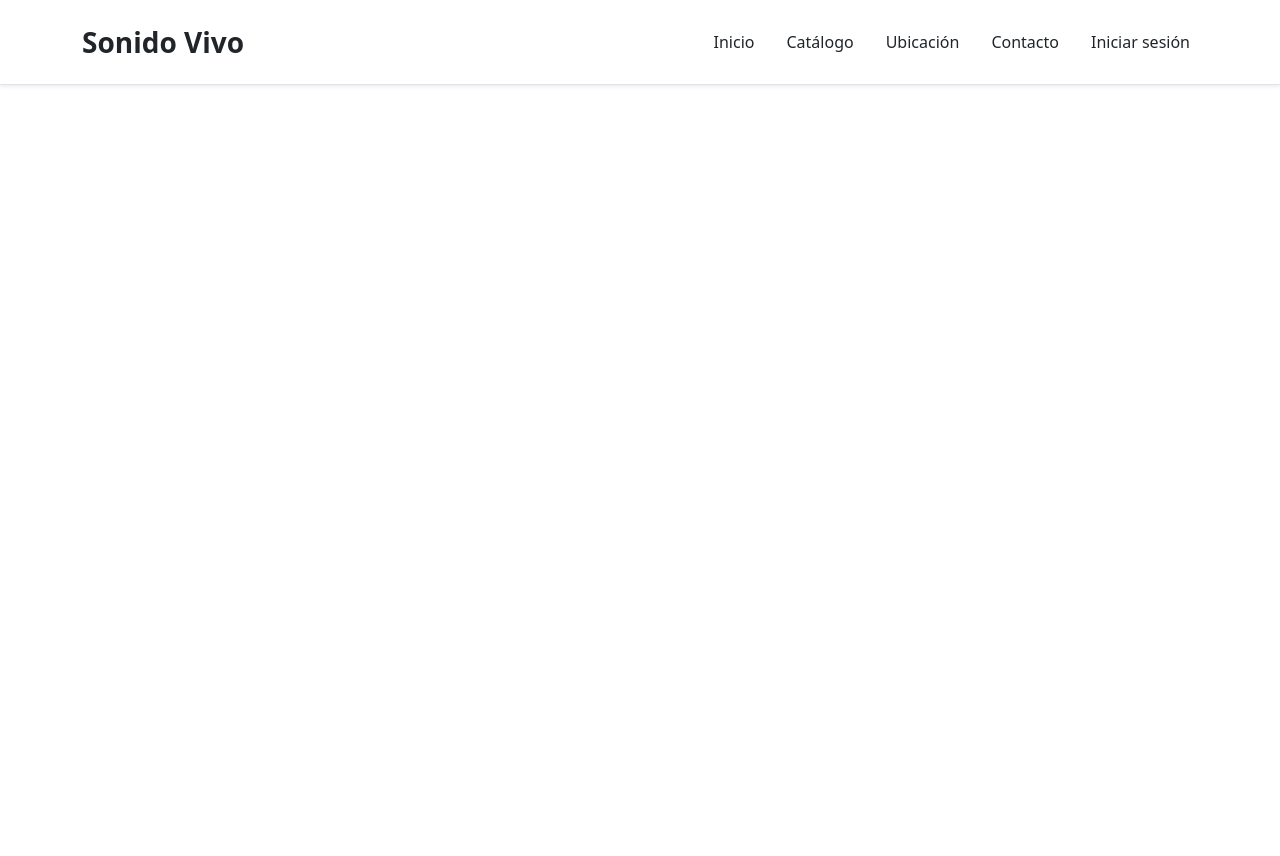
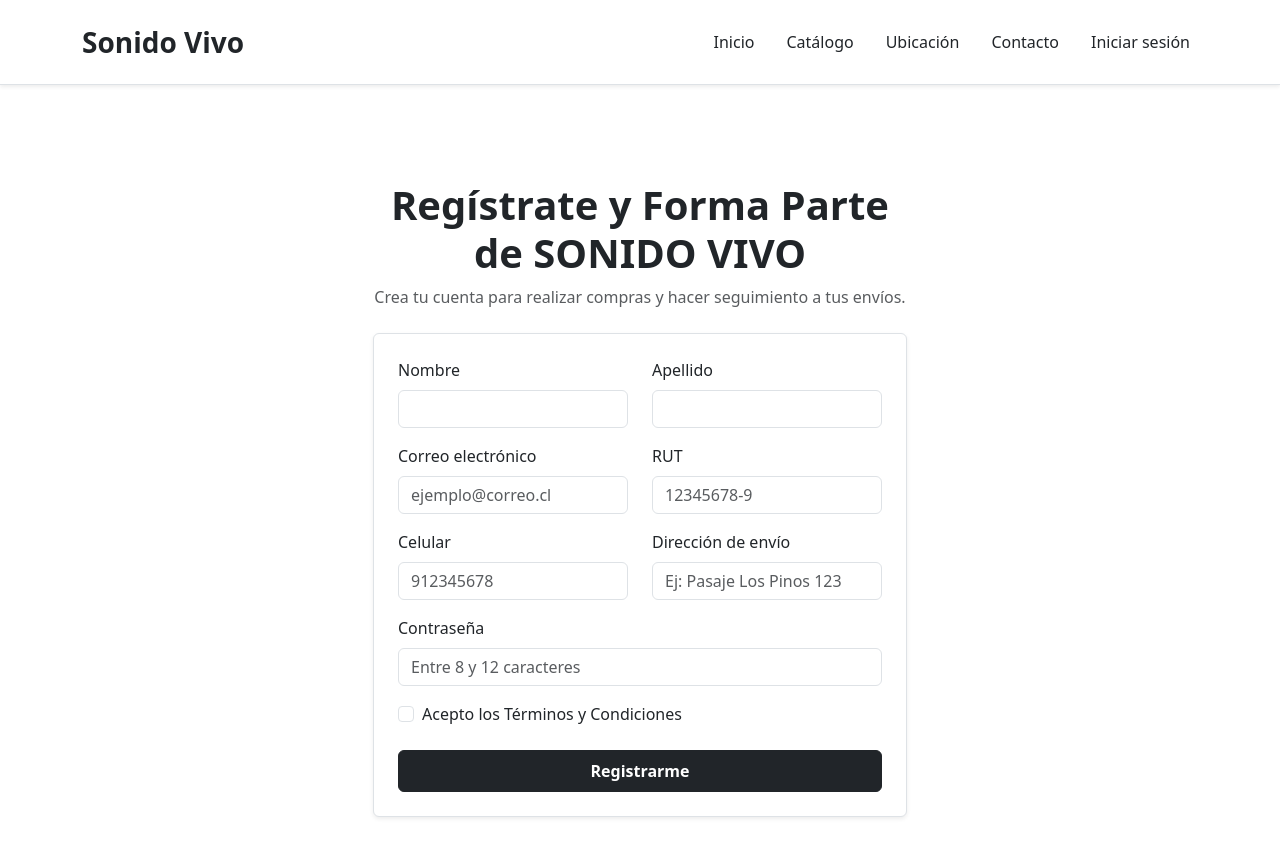
Before and after one commit to rrrbbb20/proyecto-sonido-vivo-02, a React (Vite) app: page /registro in a window 1280 px wide. Shown: the top 856 px of the page. Before the commit the page ends 800 px from the top, so only its background shows below. Built offline with nearby package versions, Linux system fonts and the light colour scheme.

Commit message:
se anade pages de Registro se anade ruta appjsx

```diff
--- a/src/App.jsx
+++ b/src/App.jsx
@@ -1,7 +1,7 @@
 import { Routes, Route } from "react-router-dom";
 import Cabecera from "./components/Cabecera";
 import Navegacion from "./components/Navegacion";
-// import Registro from "./pages/Registro";
+import Registro from "./pages/Registro";
 
 function App() {
   return (
@@ -17,12 +17,7 @@ function App() {
           {/* Cada <Route> es un canal diferente. El "path" es la URL y el "element" es lo que muestra */}
 
 
-          <Route path="/catalogo" element={<h2 className="text-center mt-5">Aquí irá la grilla de productos</h2>} />
-          <Route path="/ubicacion" element={<h2 className="text-center mt-5">Aquí irá el mapa de Ubicación</h2>} />
-          <Route path="/contacto" element={<h2 className="text-center mt-5">Aquí irá el formulario de Contacto</h2>} />
-          <Route path="/login" element={<h2 className="text-center mt-5">Aquí irá el Iniciar Sesión</h2>} />
-          <Route path="/carrito" element={<h2 className="text-center mt-5">Aquí irá el Carrito de Compras</h2>} />
-
+          <Route path="/registro" element={<Registro />} />
 
         </Routes>
 
--- a/src/pages/Registro.jsx
+++ b/src/pages/Registro.jsx
@@ -0,0 +1,61 @@
+import { useState } from "react";
+import { Alert, Container, Row, Col } from "react-bootstrap";
+import { useNavigate } from "react-router-dom";
+import FormularioRegistro from "../components/FormularioRegistro";
+
+function Registro() {
+    const navigate = useNavigate();
+    const [mensajeExito, setMensajeExito] = useState("");
+
+    // Función que se ejecuta cuando el formulario pasa todas las validaciones
+    function registrar(usuario) {
+        console.log("Usuario registrado exitosamente:", usuario);
+
+        // Simulamos guardar el usuario en el navegador
+        const usuariosGuardados = JSON.parse(localStorage.getItem("usuariosSonidoVivo")) || [];
+        usuariosGuardados.push(usuario);
+        localStorage.setItem("usuariosSonidoVivo", JSON.stringify(usuariosGuardados));
+
+        setMensajeExito("¡Cuenta creada con éxito! Redirigiendo a inicio...");
+
+        // Redirección SPA después de 2 segundos
+        setTimeout(() => {
+            navigate("/");
+        }, 2000);
+    }
+
+    return (
+        <Container id="pagina-registro" className="py-5">
+
+            {/* Centramos el contenido horizontalmente */}
+            <Row className="justify-content-center">
+
+                {/* Aplicamos la grilla responsiva: celular 100%, tablet 66%, PC 50% */}
+                <Col xs={12} md={8} lg={6}>
+
+                    <header className="text-center mb-4">
+                        <h1 className="fw-bold">Regístrate y Forma Parte de SONIDO VIVO</h1>
+                        <p className="text-muted">
+                            Crea tu cuenta para realizar compras y hacer seguimiento a tus envíos.
+                        </p>
+                    </header>
+
+                    {mensajeExito && (
+                        <Alert variant="success" className="text-center">
+                            {mensajeExito}
+                        </Alert>
+                    )}
+
+                    <section>
+                        {/* Insertamos tu componente reutilizable y le pasamos la función */}
+                        <FormularioRegistro onRegistrar={registrar} />
+                    </section>
+
+                </Col>
+            </Row>
+
+        </Container>
+    );
+}
+
+export default Registro;
```
